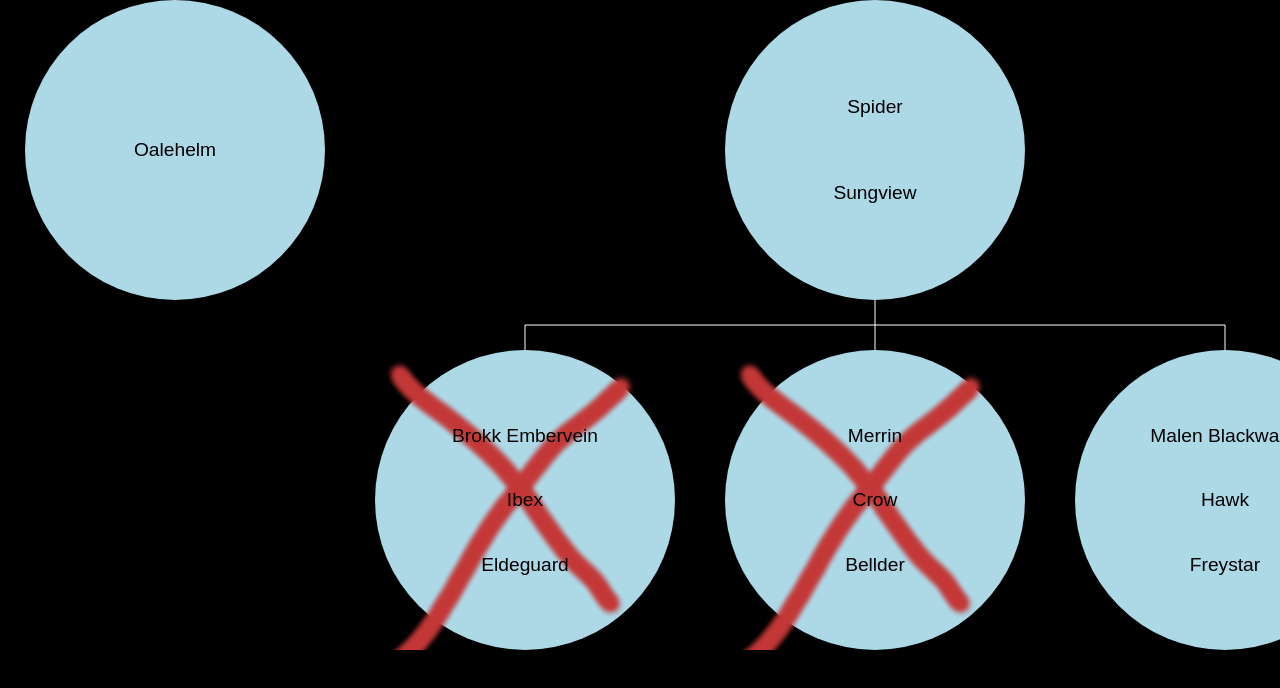
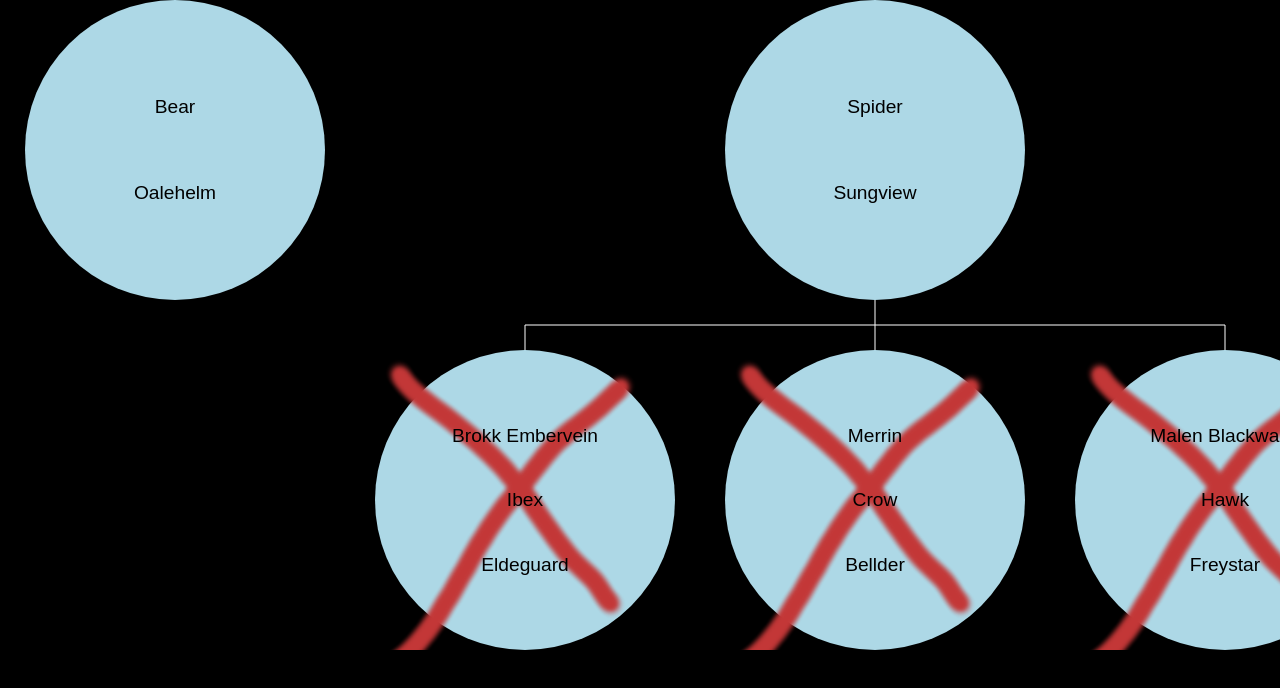
Before and after one commit to shawrie777/eldoria, a Next.js app: page /paleEye in a window 1280 px wide. Shown: the top 688 px of the page. Built offline with nearby package versions, Linux system fonts and the light colour scheme.

Commit message:
tweak Bear and Hawk

```diff
--- a/src/app/paleEye/characters.tsx
+++ b/src/app/paleEye/characters.tsx
@@ -214,7 +214,7 @@ export const conspir : Character = {
             town: "#Clifrost",
         },
         {
-            codename: "#Bear",
+            codename: "Bear",
             town: "Oalehelm",
             clues: [
                 {title: "Black sapphire purchase.",
@@ -342,7 +342,8 @@ export const conspir : Character = {
                         "Patrols the shipping route between Eldeguard and Oalehelm.",
                         "Own's a tavern called the Grey Gull",
                         "Helped in Crow's murder.",
-                    ]
+                    ],
+                    dead: true,
                 },
                 {
                     codename: "#Jaguar",
```
